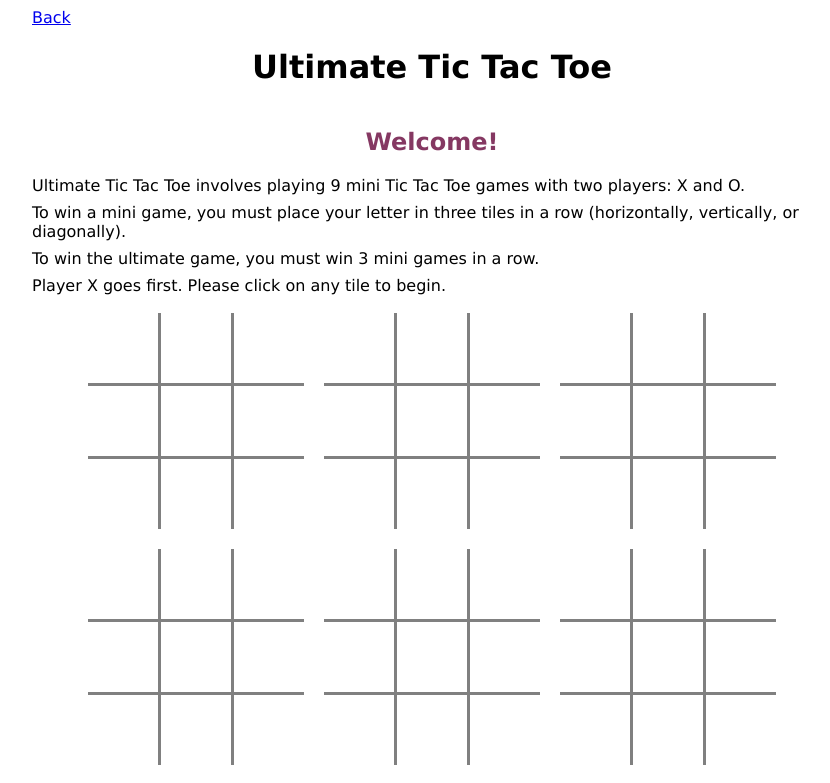
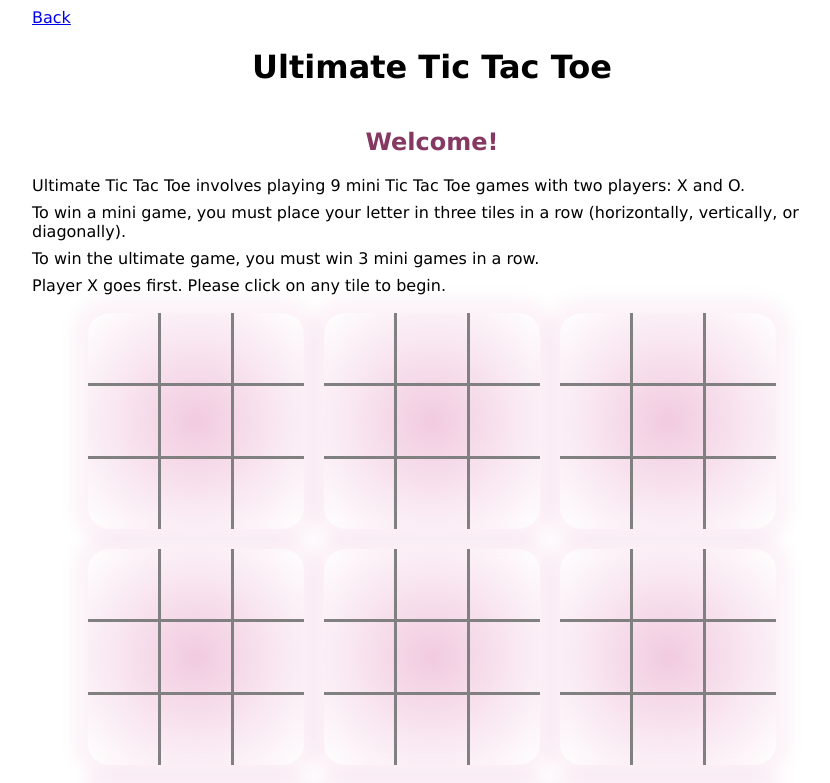
Before and after one commit to sophialuo/sophialuo.me, a Next.js app: page /ultimate-tic-tac-toe in a window 1280 px wide. Shown: the top 783 px of the page, without its empty margins (208-1038 px from the left). Built offline with nearby package versions, Linux system fonts and the light colour scheme.

Commit message:
animations and css

```diff
--- a/app/components/UltimateTicTacToe/Main.tsx
+++ b/app/components/UltimateTicTacToe/Main.tsx
@@ -16,6 +16,7 @@ import {
 import { checkGameStatus } from "./helpers";
 
 const Main: React.FC = () => {
+  const [wiggle, setWiggle] = useState<boolean>(false);
   const [focusedLoc, setFocusedLoc] = useState<Loc | undefined>(undefined);
   const [curPlayer, setCurPlayer] = useState<Player>(Player.X);
 
@@ -92,6 +93,7 @@ const Main: React.FC = () => {
       } else {
         setFocusedLoc(undefined);
       }
+      setWiggle(true);
     },
     [
       mainGameState,
@@ -101,6 +103,7 @@ const Main: React.FC = () => {
       setMainGameStatus,
       curPlayer,
       setCurPlayer,
+      setWiggle,
     ]
   );
 
@@ -137,6 +140,14 @@ const Main: React.FC = () => {
                         focused={
                           row === focusedLoc?.row && col === focusedLoc?.col
                         }
+                        wiggle={
+                          wiggle &&
+                          ((focusedLoc &&
+                            row === focusedLoc.row &&
+                            col === focusedLoc.col) ||
+                            !focusedLoc)
+                        }
+                        setWiggle={setWiggle}
                         mainGameStatus={mainGameStatus}
                         miniGameStatus={mainGameState[row][col]}
                         curPlayer={curPlayer}
--- a/app/components/UltimateTicTacToe/MiniGame.tsx
+++ b/app/components/UltimateTicTacToe/MiniGame.tsx
@@ -20,6 +20,8 @@ interface MiniGameProps {
     { loc, miniGameStatus }: { loc: Loc; miniGameStatus: GameStatus },
     newLoc: Loc
   ) => void;
+  wiggle: boolean;
+  setWiggle: (val: boolean) => void;
 }
 
 const MiniGame: React.FC<MiniGameProps> = ({
@@ -30,6 +32,8 @@ const MiniGame: React.FC<MiniGameProps> = ({
   mainGameStatus,
   miniGameStatus,
   handleNext,
+  wiggle,
+  setWiggle,
 }) => {
   const [moveCount, setMoveCount] = useState<number>(0);
   const [miniGameState, setMiniGameState] = useState<(Player | undefined)[][]>(
@@ -82,7 +86,15 @@ const MiniGame: React.FC<MiniGameProps> = ({
   );
 
   return (
-    <div className={`board ${focused ? "board-focused" : ""}`}>
+    <div
+      className={`board ${
+        focused ||
+        (anyMiniGameAllowed && miniGameStatus === GameStatus.InProgress)
+          ? "board-focused"
+          : ""
+      } ${wiggle ? "board-wiggle" : ""}`}
+      onAnimationEnd={() => setWiggle(false)}
+    >
       {miniGameStatus !== GameStatus.InProgress &&
         !showMiniGameStateOnHover && (
           <div
--- a/app/components/UltimateTicTacToe/Tile.tsx
+++ b/app/components/UltimateTicTacToe/Tile.tsx
@@ -26,8 +26,12 @@ const Tile: React.FC<TileProps> = ({
       }`}
       onClick={() => handleTileClick({ row, col })}
     >
-      {tilePlayer === Player.X && <FontAwesomeIcon icon={faXmark} size="lg" />}
-      {tilePlayer === Player.O && <FontAwesomeIcon icon={faCircle} />}
+      {tilePlayer === Player.X && (
+        <FontAwesomeIcon className="tile-icon" icon={faXmark} size="lg" />
+      )}
+      {tilePlayer === Player.O && (
+        <FontAwesomeIcon className="tile-icon" icon={faCircle} />
+      )}
     </div>
   );
 };
--- a/app/components/UltimateTicTacToe/styles.css
+++ b/app/components/UltimateTicTacToe/styles.css
@@ -15,6 +15,31 @@
     justify-content: center;
     align-items: center;
     height:100%;
+}
+
+h1:hover {
+    animation: wiggle 0.7s;
+}
+
+@keyframes wiggle {
+    0% {
+        transform: rotate(5deg);
+    }
+    25% {
+        transform: rotate(-5deg);
+    }
+
+    50% {
+        transform: rotate(10deg);
+    }
+
+    75% {
+        transform: rotate(-5deg);
+    }
+
+    100% {
+        transform: rotate(0deg);
+    }
 }
 
 .game-message {
@@ -42,7 +67,6 @@
 }
 
 
-
 .board {
     flex-direction: column;
     display: flex;
@@ -52,6 +76,11 @@
     border-radius: 10%;
     background: radial-gradient(#e087b86f, transparent);
     box-shadow: 0 0 15px 15px #e087b819;
+    /* animation: wiggle 0.7s; */
+}
+
+.board-wiggle {
+    animation: wiggle 0.7s;
 }
 
 .board-row {
@@ -67,6 +96,7 @@
     justify-content: center;
     color: #853862;
     font-size: 80px;
+    animation: grow .5s;
 }
 
 .tile {
@@ -76,6 +106,20 @@
     align-items: center;
     justify-content: center;
     color: #853862;
+}
+
+.tile-icon {
+    animation: grow .5s;
+}
+
+@keyframes grow {
+    from {
+        transform: scale(0);
+    }
+
+    to {
+        transform: scale(1);
+    }
 }
 
 .tile_r_0 {
```
